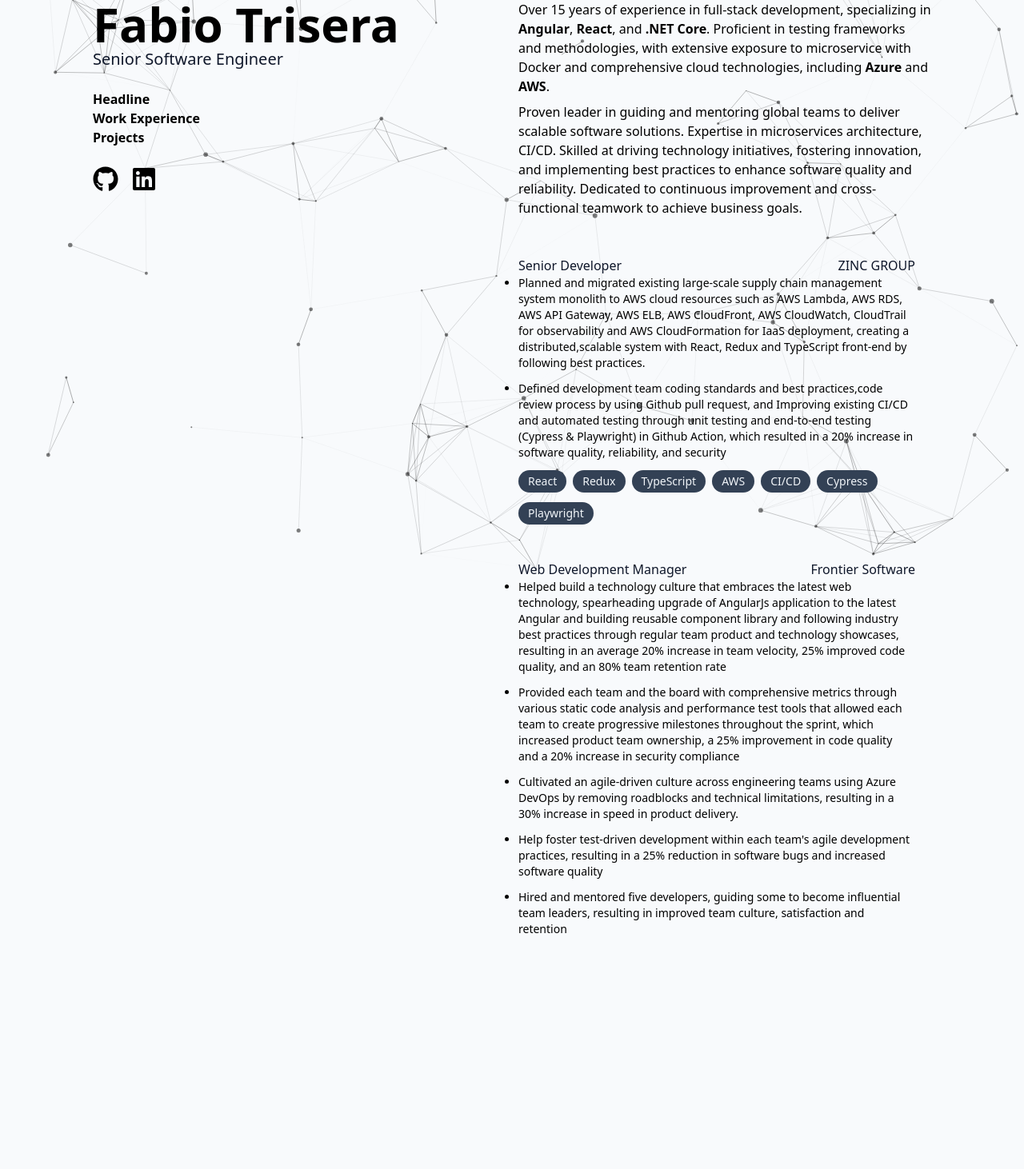
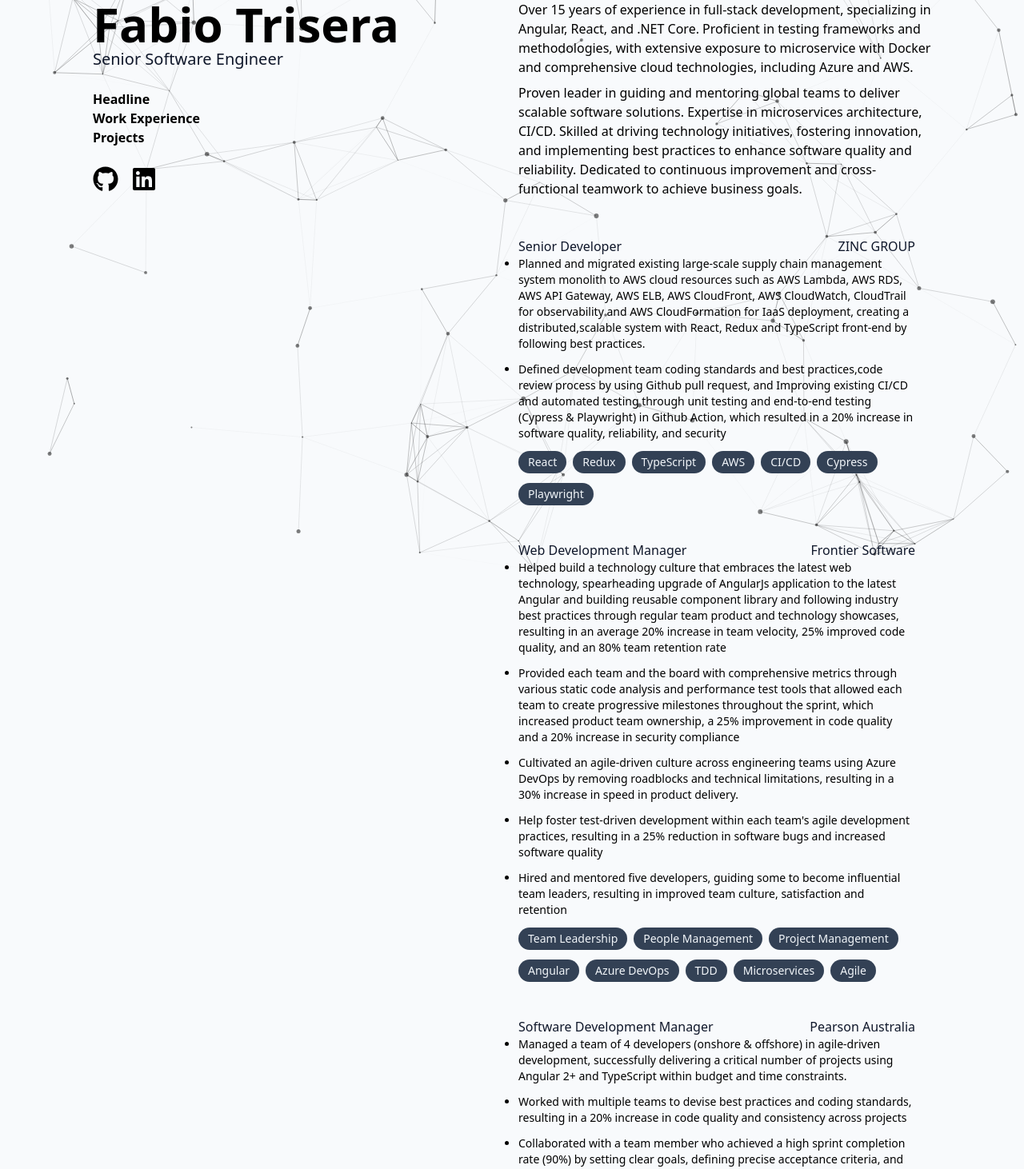
Before and after one commit to fabiotrisera/portfolio, a React (Vite) app: page / in a window 1280 px wide. Shown: the part 80-1542 px from the top of the page at 80% size. Before the commit the page ends 1424 px from the top, so only its background shows below. Built offline with nearby package versions, Linux system fonts and the light colour scheme.

Commit message:
feat: Add Keywords data and IResume interface

```diff
--- a/index.html
+++ b/index.html
@@ -4,7 +4,7 @@
     <meta charset="UTF-8" />
     <link rel="icon" type="image/svg+xml" href="/vite.svg" />
     <meta name="viewport" content="width=device-width, initial-scale=1.0" />
-    <title>Vite + React + TS</title>
+    <title>Resume</title>
   </head>
   <body class="bg-slate-50 dark:bg-slate-900 text-black dark:text-slate-400 transition duration-200">
     <div id="particles-js"></div>
--- a/src/App.tsx
+++ b/src/App.tsx
@@ -4,6 +4,7 @@
 import ThemeToggler from "./components/ThemeToggler/ThemeToggler"
 import Header from "./components/Header/Header"
 import { ThemeProvider } from "./components/ThemeToggler/ThemeContext"
+import * as resume from './data/resume.json';
 
 function App() {
 
@@ -12,10 +13,10 @@
       <ThemeProvider>
         <ThemeToggler className="absolute top-3 right-3"/>
         <div className="flex flex-col ml-5 mr-5 md:flex-row justify-between md:px-24 md:gap-4">
-          <Header className="mb-5" />
+          <Header className="mb-5" data={resume} />
           <div id="content" className="md:flex-grow-1 md:w-1/2 md:py-20 flex flex-col">
-            <Headline className="mb-12" />
-            <WorkExperience className="mb-12 ml-5 mr-5 md:ml-0 md:mr-5" />
+            <Headline className="mb-12" data={resume.headline} />
+            <WorkExperience className="mb-12 ml-5 mr-5 md:ml-0 md:mr-5" data={resume.workExperiences} />
           </div>
         </div>
       </ThemeProvider>
--- a/src/components/Header/Header.tsx
+++ b/src/components/Header/Header.tsx
@@ -1,16 +1,17 @@
+import IResume from "../../data/IResume"
 import Navigation from "./Navigation"
 import ProfileIcon from "./ProfileIcon"
 
-function Header({ className }: { className?: string }) {
+function Header({ className, data }: { className?: string, data:IResume }) {
 
   return (
     <>
       <header className={`static md:sticky md:top-0 md:w-1/2 md:max-h-screen md:py-20 text-center md:text-left top-0 ${className}`}>
         <h1 className="text-6xl font-bold dark:text-slate-100">
-          Fabio Trisera
+          {data.fullName}
         </h1>
         <h3 className="text-xl text-slate-900 dark:text-slate-100 mb-6">
-          Senior Software Engineer
+          {data.jobTitle}
         </h3>
         <Navigation />
         <div className="flex mt-6 gap-x-4 justify-center md:justify-start">
--- a/src/components/Headline.tsx
+++ b/src/components/Headline.tsx
@@ -1,33 +1,18 @@
-import Keyword from "./Keyword"
+import Keyword from "./Keyword";
+import Keywords from "../data/Keywords";
 
 interface IHeadline {
-  className?: string
+  className?: string;
+  data: string[];
 }
 
-function Headline({ className }: IHeadline) {
+function Headline({ className, data }: IHeadline) {
     return (
         <>
             <section id="headline" className={className}>
-            <p className="text-left">
-              Over 15 years of experience in full-stack development,
-              specializing in{" "}
-              <Keyword>Angular</Keyword>
-              , <Keyword>React</Keyword>
-              , and{" "}
-              <Keyword>.NET Core</Keyword>
-              . Proficient in testing frameworks and methodologies, with
-              extensive exposure to microservice with Docker and comprehensive
-              cloud technologies, including <Keyword>Azure</Keyword> and <Keyword>AWS</Keyword>.
-            </p>
-            <p className="text-left mt-2">
-              Proven leader in guiding and mentoring global teams to deliver
-              scalable software solutions. Expertise in microservices
-              architecture, CI/CD. Skilled at driving technology initiatives,
-              fostering innovation, and implementing best practices to enhance
-              software quality and reliability. Dedicated to continuous
-              improvement and cross-functional teamwork to achieve business
-              goals.
-            </p>
+            {data.map((headline, index) => {
+              return <p key={index} className={"text-left " && index !== 0 ? "mt-2" : ""}>{headline}</p>
+            })}
           </section>
         </>
     )
--- a/src/components/WorkExperiences/WorkExperiences.tsx
+++ b/src/components/WorkExperiences/WorkExperiences.tsx
@@ -1,39 +1,30 @@
+import { IWorkExperience } from "../../data/IResume";
 import Experience from "./Experience"
 
 interface IWorkExperiences {
-  className?: string
+  className?: string;
+  data: IWorkExperience[];
 }
 
-function WorkExperiences({ className }: IWorkExperiences) {
+function WorkExperiences({ className, data }: IWorkExperiences) {
   return (
     <>
       <section id="work-experiences" className={className}>
         <section>
-          <Experience
-            jobTitle="Senior Developer"
-            companyName="ZINC GROUP"
-            companyWebsite="https://zincgroup.com"
-            className="mb-8"
-            highlights={[
-              "Planned and migrated existing large-scale supply chain management system monolith to AWS cloud resources such as AWS Lambda, AWS RDS, AWS API Gateway, AWS ELB, AWS CloudFront, AWS CloudWatch, CloudTrail for observability and AWS CloudFormation for IaaS deployment, creating a distributed,scalable system with React, Redux and TypeScript front-end by following best practices.",
-              "Defined development team coding standards and best practices,code review process by using Github pull request, and Improving existing CI/CD and automated testing through unit testing and end-to-end testing (Cypress & Playwright) in Github Action, which resulted in a 20% increase in software quality, reliability, and security"
-            ]}
-            skills={["React", "Redux", "TypeScript", "AWS", "CI/CD", "Cypress", "Playwright"]}
-          >
-          </Experience>
-          <Experience
-            jobTitle="Web Development Manager"
-            companyName="Frontier Software"
-            companyWebsite="https://au.frontiersoftware.com"
-            className="mb-8"
-            highlights={[
-              "Helped build a technology culture that embraces the latest web technology, spearheading upgrade of AngularJs application to the latest Angular and building reusable component library and following industry best practices through regular team product and technology showcases, resulting in an average 20% increase in team velocity, 25% improved code quality, and an 80% team retention rate",
-              "Provided each team and the board with comprehensive metrics through various static code analysis and performance test tools that allowed each team to create progressive milestones throughout the sprint, which increased product team ownership, a 25% improvement in code quality and a 20% increase in security compliance",
-              "Cultivated an agile-driven culture across engineering teams using Azure DevOps by removing roadblocks and technical limitations, resulting in a 30% increase in speed in product delivery.",
-              "Help foster test-driven development within each team's agile development practices, resulting in a 25% reduction in software bugs and increased software quality",
-              "Hired and mentored five developers, guiding some to become influential team leaders, resulting in improved team culture, satisfaction and retention"]}
-            skills={[]}>
-          </Experience>
+          {
+            data.map((experience, index) => {
+              return <Experience
+                key={index}
+                jobTitle={experience.jobTitle}
+                companyName={experience.companyName}
+                companyWebsite={experience.companyUrl}
+                className="mb-8"
+                highlights={experience.highlights}
+                skills={experience.skills}
+              >
+              </Experience>
+            })
+          }
         </section>
       </section>
     </>
--- /dev/null
+++ b/src/data/IResume.ts
@@ -0,0 +1,14 @@
+export default interface IResume {
+    fullName: string;
+    jobTitle: string;
+    headline: string[];
+    workExperiences: IWorkExperience[];
+}
+
+export interface IWorkExperience {
+    companyName: string;
+    companyUrl: string;
+    jobTitle: string;
+    highlights: string[];
+    skills: string[];
+}
--- /dev/null
+++ b/src/data/Keywords.ts
@@ -0,0 +1,16 @@
+const Keywords: string[] = [
+    "Angular",
+    "React",
+    ".NET Core",
+    "Azure",
+    "AWS",
+    "CI/CD",
+    "Docker",
+    "Microservices",
+    "TypeScript",
+    "Cypress",
+    "Playwright",
+    "Redux"
+];
+
+export default Keywords;
--- /dev/null
+++ b/src/data/resume.json
@@ -0,0 +1,44 @@
+{
+    "fullName": "Fabio Trisera",
+    "jobTitle": "Senior Software Engineer",
+    "headline": [
+        "Over 15 years of experience in full-stack development, specializing in Angular, React, and .NET Core. Proficient in testing frameworks and methodologies, with extensive exposure to microservice with Docker and comprehensive cloud technologies, including Azure and AWS.",
+        "Proven leader in guiding and mentoring global teams to deliver scalable software solutions. Expertise in microservices architecture, CI/CD. Skilled at driving technology initiatives, fostering innovation, and implementing best practices to enhance software quality and reliability. Dedicated to continuous improvement and cross-functional teamwork to achieve business goals."
+    ],
+    "workExperiences": [
+        {
+            "companyName": "ZINC GROUP",
+            "companyUrl": "https://www.zincgroup.com",
+            "jobTitle": "Senior Developer",
+            "highlights": [
+                "Planned and migrated existing large-scale supply chain management system monolith to AWS cloud resources such as AWS Lambda, AWS RDS, AWS API Gateway, AWS ELB, AWS CloudFront, AWS CloudWatch, CloudTrail for observability and AWS CloudFormation for IaaS deployment, creating a distributed,scalable system with React, Redux and TypeScript front-end by following best practices.",
+                "Defined development team coding standards and best practices,code review process by using Github pull request, and Improving existing CI/CD and automated testing through unit testing and end-to-end testing (Cypress & Playwright) in Github Action, which resulted in a 20% increase in software quality, reliability, and security"
+            ],
+            "skills": ["React", "Redux", "TypeScript", "AWS", "CI/CD", "Cypress", "Playwright"]
+        },
+        {
+            "companyName": "Frontier Software",
+            "companyUrl": "https://au.frontiersoftware.com",
+            "jobTitle": "Web Development Manager",
+            "highlights": [
+                "Helped build a technology culture that embraces the latest web technology, spearheading upgrade of AngularJs application to the latest Angular and building reusable component library and following industry best practices through regular team product and technology showcases, resulting in an average 20% increase in team velocity, 25% improved code quality, and an 80% team retention rate",
+                "Provided each team and the board with comprehensive metrics through various static code analysis and performance test tools that allowed each team to create progressive milestones throughout the sprint, which increased product team ownership, a 25% improvement in code quality and a 20% increase in security compliance",
+                "Cultivated an agile-driven culture across engineering teams using Azure DevOps by removing roadblocks and technical limitations, resulting in a 30% increase in speed in product delivery.",
+                "Help foster test-driven development within each team's agile development practices, resulting in a 25% reduction in software bugs and increased software quality",
+                "Hired and mentored five developers, guiding some to become influential team leaders, resulting in improved team culture, satisfaction and retention"
+            ],
+            "skills": ["Team Leadership", "People Management", "Project Management", "Angular", "Azure DevOps", "TDD", "Microservices", "Agile"]
+        },
+        {
+            "companyName": "Pearson Australia",
+            "companyUrl": "https://www.pearson.com/en-au/",
+            "jobTitle": "Software Development Manager",
+            "highlights": [
+                "Managed a team of 4 developers (onshore & offshore) in agile-driven development, successfully delivering a critical number of projects using Angular 2+ and TypeScript within budget and time constraints.",
+                "Worked with multiple teams to devise best practices and coding standards, resulting in a 20% increase in code quality and consistency across projects",
+                "Collaborated with a team member who achieved a high sprint completion rate (90%) by setting clear goals, defining precise acceptance criteria, and implementing effective planning, which ensured timely and in-scope delivery."
+            ],
+            "skills": ["People Management", "Project Management", "Angular", "SQL", "C#", "Agile"]
+        }
+    ]
+}
```
